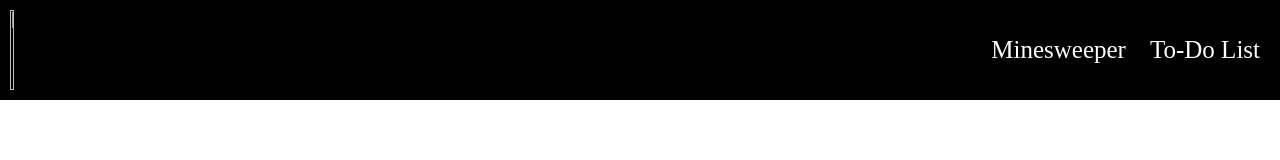
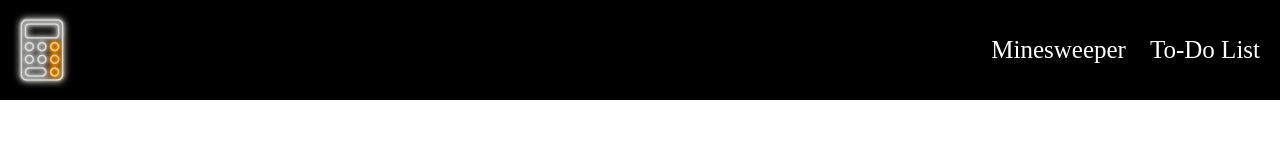
Before and after one commit to Jorgeguti2/Calculator-Minesweeper-ToDoList-Apps, a plain HTML site: page Apps/Calculator/calculator.html in a window 1280 px wide. Drawn offline with Linux system fonts and the light colour scheme.

Commit message:
Update calculator.html

```diff
--- a/Apps/Calculator/calculator.html
+++ b/Apps/Calculator/calculator.html
@@ -14,7 +14,7 @@
         <!-- Create navbar and its container -->
         <div class="containerflex">
             <!-- image element to hold the logo of the currently used app-->
-            <img id="logo" src="Assets/calculatorLogo.jpg">
+            <img id="logo" src="/Apps/Assets/calculatorLogo.jpg">
             <nav>
                 <!-- hyperlinks for the user to use to navigate to the desired app -->
                 <a class="outline" href="">Minesweeper</a></li>
```
